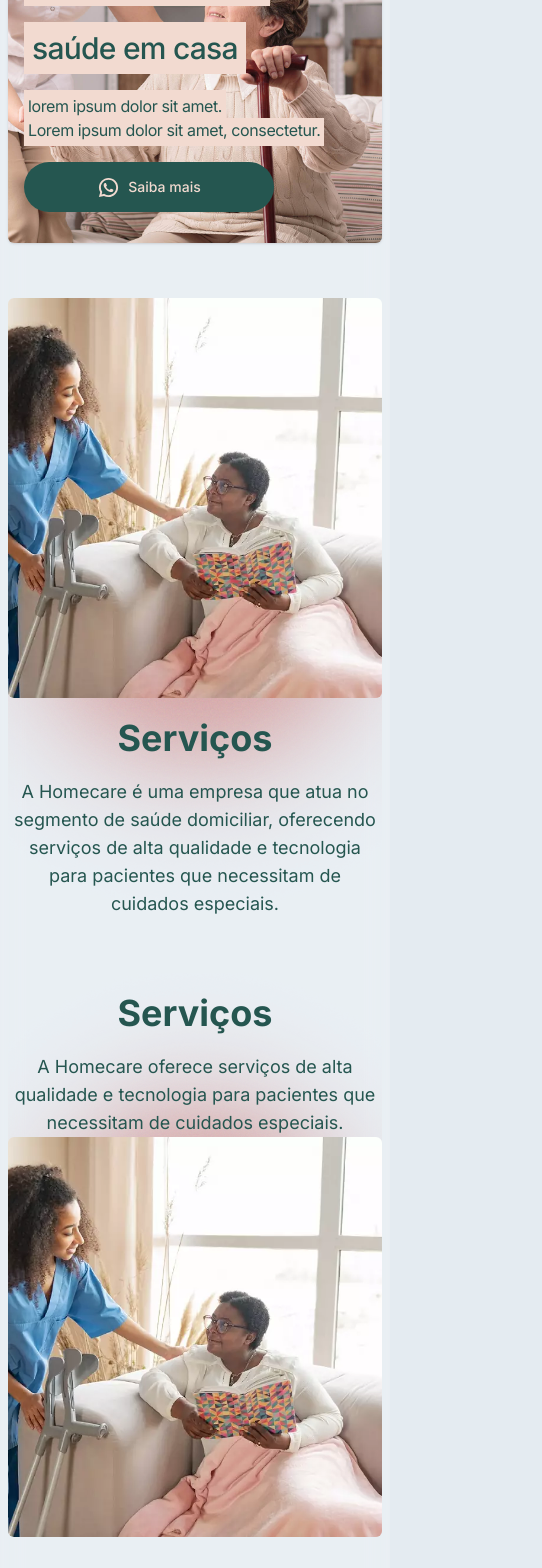
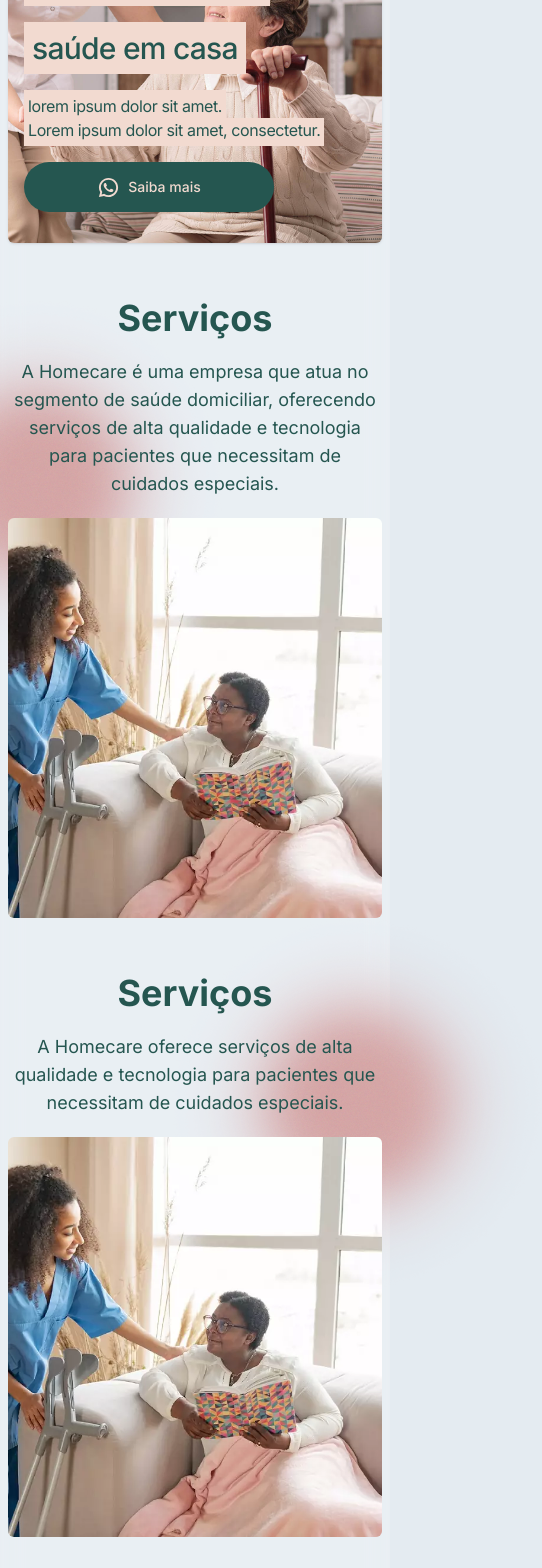
Before and after one commit to M-Wellerson/duca-home-care, a Next.js app: page / in a window 390 px wide. Shown: the part 240-1808 px from the top of the page, 542 px wide, since content can reach past the window. Built offline with nearby package versions, Linux system fonts and the light colour scheme.

Commit message:
fix: position bubles in mobile

```diff
--- a/src/app/page.js
+++ b/src/app/page.js
@@ -31,9 +31,9 @@ export default function Home() {
             <main className="mx-auto">
                 <HeroSection />
 
-                <section className="w-full flex grid sm:grid-cols-2 grid-cols-1 relative justify justify-items-center mt-[55px]">
-                    <img src="/bolinha.svg" alt="banner" className="w-full h-full object-cover object-center rounded-md absolute" />
-                    <img src="/homecare.jpg" alt="banner" className="w-full h-[400px] object-cover object-center rounded-md z-10" />
+                <section className="w-full flex grid sm:grid-cols-2 grid-cols-1 relative justify justify-items-center sm:mt-[55px] mt-[35px]">
+                    <img src="/bolinha.svg" alt="banner" className="w-[700px] h-[700px] absolute sm:bottom-[-100px] bottom-20 right-40 -z-10" />
+                    <img src="/homecare.jpg" alt="banner" className="w-full h-[400px] object-cover object-center rounded-md z-10 sm:order-first order-last sm:mt-0 mt-5" />
                     <div className="w-full md:w-3/4 flex flex-col justify-center items-center mt-5 z-10">
                         <h2 className="text-4xl font-bold text-[#255650]">
                             Serviços
@@ -44,7 +44,7 @@ export default function Home() {
                     </div>
                 </section>
 
-                <section className="w-full grid sm:grid-cols-2 grid-cols-1 relative justify justify-items-center mt-[55px]">
+                <section className="w-full grid sm:grid-cols-2 grid-cols-1 relative justify justify-items-center sm:mt-[55px] mt-[35px]">
                     <div className="w-full md:w-3/4 flex flex-col justify-center items-center mt-5 z-10">
                         <h2 className="text-4xl font-bold text-[#255650]">
                             Serviços
@@ -53,8 +53,8 @@ export default function Home() {
                             A Homecare oferece serviços de alta qualidade e tecnologia para pacientes que necessitam de cuidados especiais.
                         </p>
                     </div>
-                    <img src="/bolinha.svg" alt="banner" className="w-full h-full object-cover object-center rounded-md absolute" />
-                    <img src="/homecare.jpg" alt="banner" className="w-full h-[400px] object-cover object-center rounded-md z-10" />
+                    <img src="/bolinha.svg" alt="banner" className="w-[700px] h-[700px] absolute sm:bottom-[-100px] bottom-20 left-40 -z-10" />
+                    <img src="/homecare.jpg" alt="banner" className="w-full h-[400px] object-cover object-center rounded-md z-10 sm:mt-0 mt-5" />
                 </section>
 
                 <section className="w-full p-10 sm:h-[400px] h-full mt-[55px] bg-[#255650] rounded-md">
```
